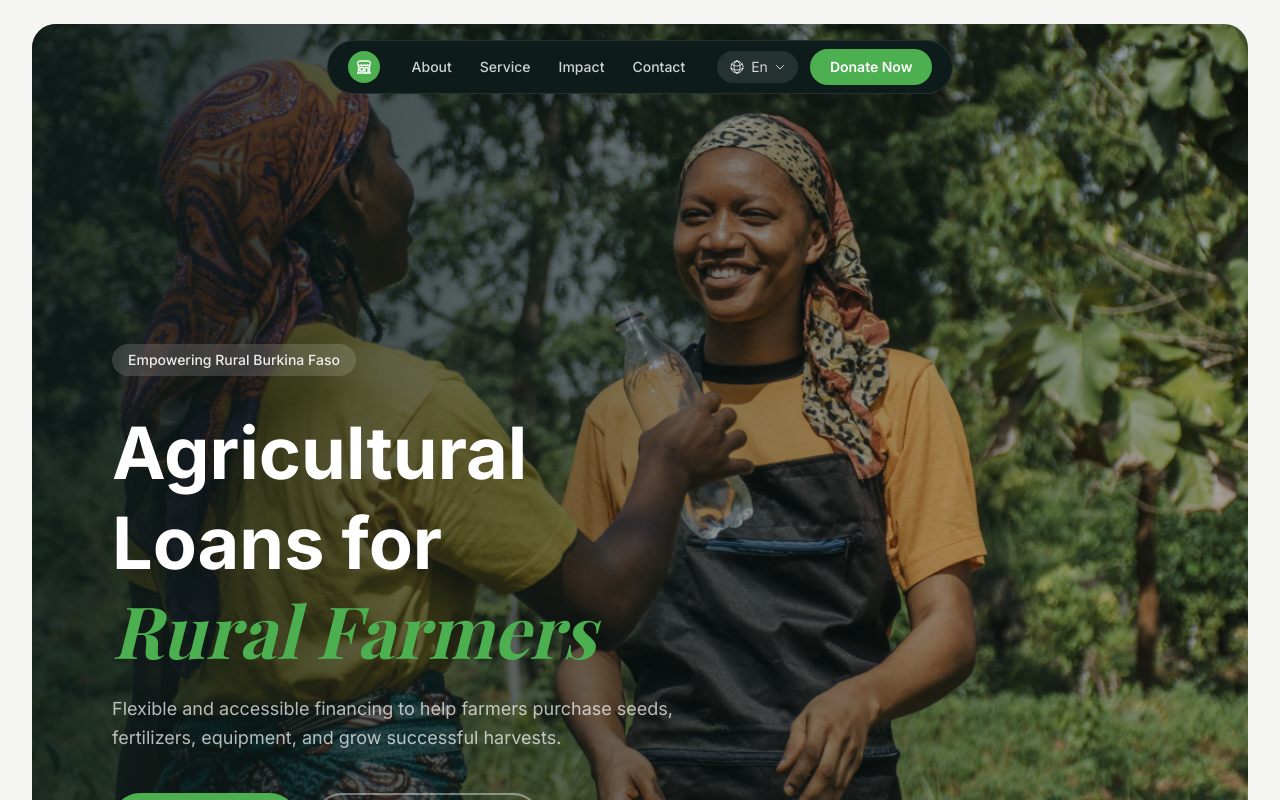
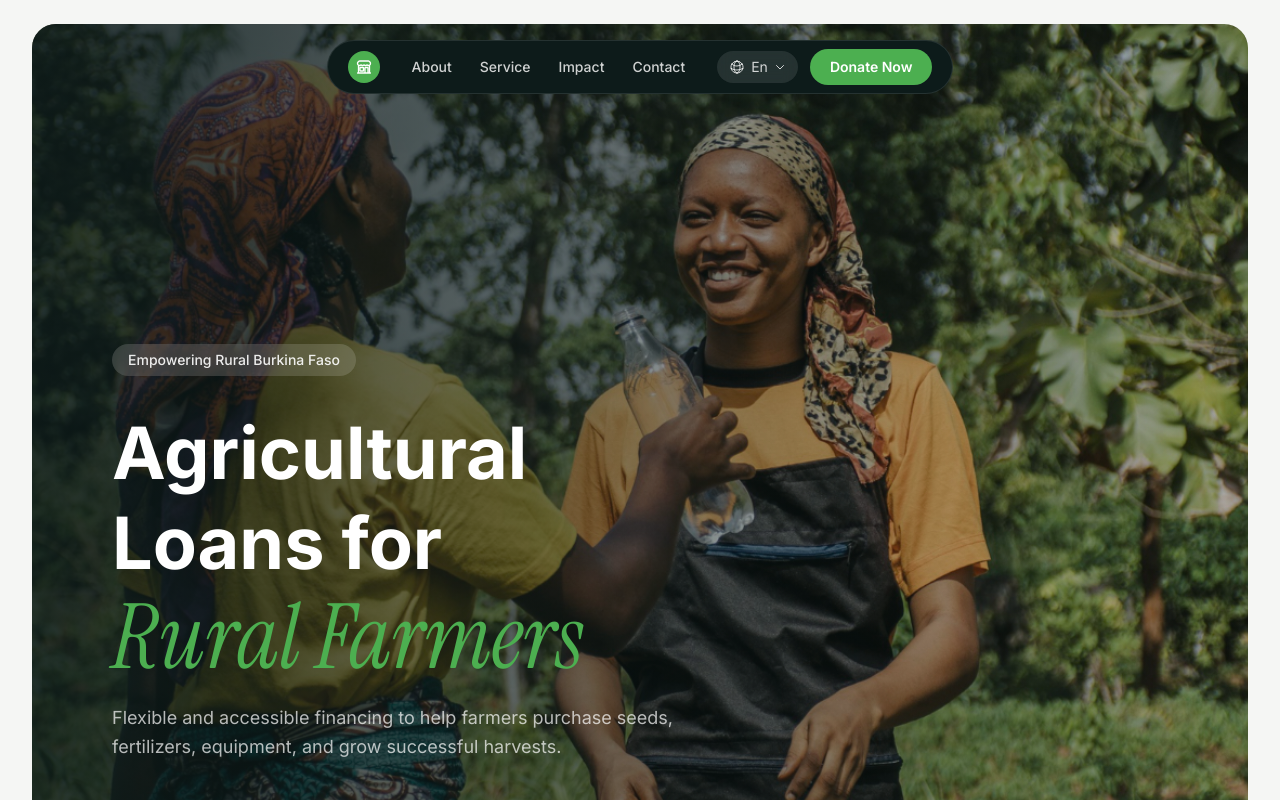
Before and after one commit to HusbanTech12/farmer-web, a Next.js app: page /impact in a window 1280 px wide. Shown: the top 800 px of the page. Built offline with nearby package versions, Linux system fonts and the light colour scheme; a web font is replaced by a local one.

Commit message:
Impact hero: Rural Farmers in Instrument Serif italic green

```diff
--- a/src/components/ImpactHero.tsx
+++ b/src/components/ImpactHero.tsx
@@ -26,7 +26,7 @@ export default function ImpactHero() {
             <h1 className="text-4xl md:text-6xl lg:text-7xl font-bold text-white leading-tight mb-4">
               Agricultural{" "}
               <span className="block">Loans for</span>
-              <span className="serif-accent text-5xl md:text-6xl lg:text-7xl">
+              <span className="instrument-italic text-6xl md:text-7xl lg:text-[90px] leading-[1.1]">
                 Rural Farmers
               </span>
             </h1>
```
